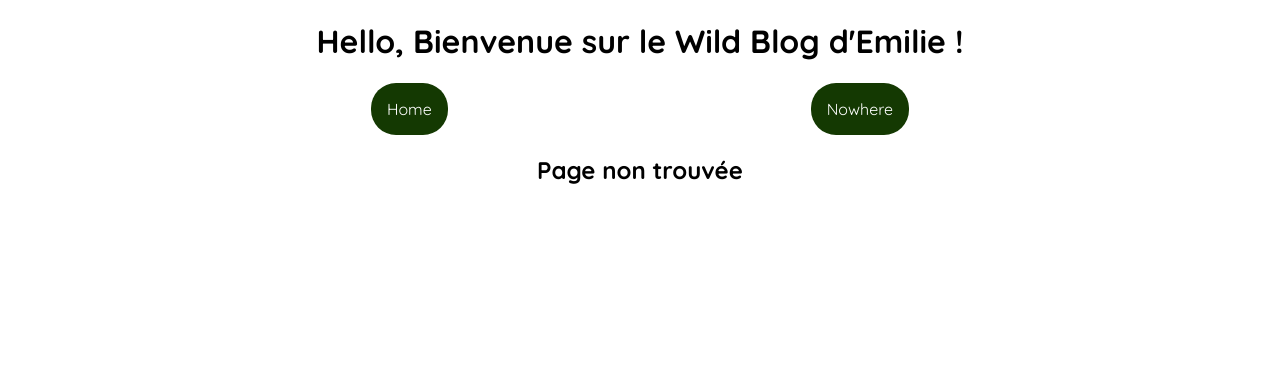
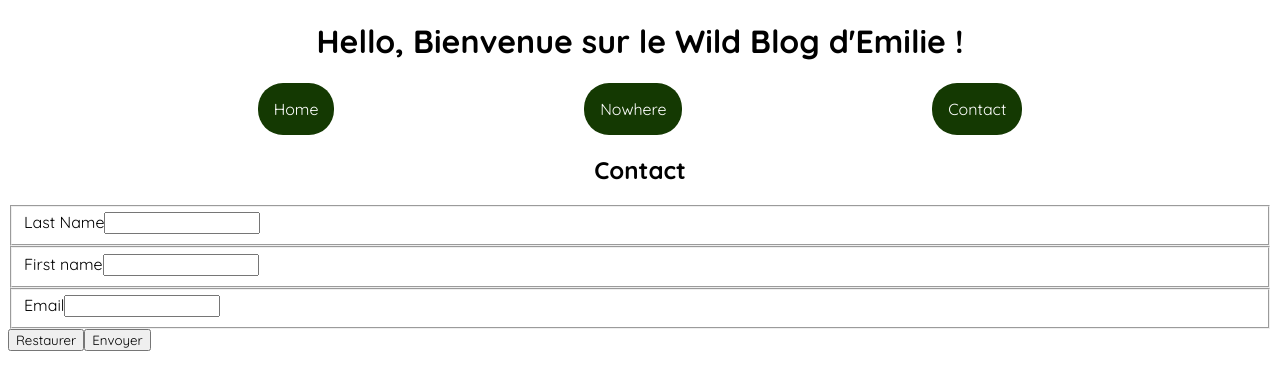
Before and after one commit to EmilieLgt/wild-blog, an Angular app: page /contact in a window 1280 px wide. Shown: the top 390 px of the page. Built offline with nearby package versions, Linux system fonts and the light colour scheme.

Commit message:
add contact page and form

```diff
--- a/src/app/app.component.html
+++ b/src/app/app.component.html
@@ -5,6 +5,7 @@
       <nav>
         <a [routerLink]="['/']">Home</a>
         <a [routerLink]="['/abcd']"> Nowhere</a>
+        <a [routerLink]="['/contact']">Contact</a>
       </nav>
     </div>
 
--- a/src/app/app.routes.ts
+++ b/src/app/app.routes.ts
@@ -2,6 +2,7 @@ import { Routes } from '@angular/router';
 import { HomePageComponent } from './home-page/home-page.component';
 import { NotFoundComponent } from './not-found/not-found.component';
 import { ArticleComponentComponent } from './article-component/article-component.component';
+import { ContactPageComponent } from './contact-page/contact-page.component';
 
 export const routes: Routes = [
   {
@@ -13,6 +14,10 @@ export const routes: Routes = [
     component: ArticleComponentComponent,
   },
   {
+    path: 'contact',
+    component: ContactPageComponent,
+  },
+  {
     path: '**',
     component: NotFoundComponent,
   },
--- /dev/null
+++ b/src/app/contact-page/contact-page.component.html
@@ -0,0 +1,91 @@
+<h2>Contact</h2>
+
+<form #contactForm="ngForm" (ngSubmit)="onSubmit()">
+  <fieldset>
+    <label for="lastname">Last Name</label>
+    <input
+      id="lastname"
+      name="lastname"
+      type="text"
+      [(ngModel)]="newContact.lastname"
+      #lastname="ngModel"
+      required
+      minlength="2"
+      maxlength="15"
+    />
+    @if (lastname.errors && contactForm.submitted) {
+    <div>
+      @if (lastname.errors['required']) {
+      <span>Your lastname is required</span>
+      } @if (lastname.errors['minlength']) {
+      <span>Last name must at least 2 characters long.</span>
+      } @if (lastname.errors['maxlength']) {
+      <span>Lastname must be not longer than 15 characters</span>
+      }
+    </div>
+    }
+  </fieldset>
+
+  <fieldset>
+    <label for="firstname">First name</label>
+    <input
+      id="firstname"
+      name="firstname"
+      type="text"
+      [(ngModel)]="newContact.firstname"
+      #firstname="ngModel"
+      required
+      minlength="2"
+      maxlength="15"
+    />
+    @if (firstname.errors && contactForm.submitted) {
+    <div>
+      @if (firstname.errors['required']) {
+      <span>Your first name is required</span>
+      } @if (firstname.errors['minlength']) {
+      <span>Firstname must be at least 2 characters long.</span>
+      } @if (firstname.errors['maxlength']) {
+      <span>Firstname must be not longer than 15 characters</span>
+      }
+    </div>
+    }
+  </fieldset>
+
+  <fieldset>
+    <label for="email">Email</label>
+    <input
+      id="email"
+      name="email"
+      type="email"
+      [(ngModel)]="newContact.email"
+      #email="ngModel"
+      required
+      email
+    />
+    @if (email.errors && contactForm.submitted) {
+    <div>
+      @if (email.errors['required']) {
+      <span>Your e-mail is required</span>
+      } @if (email.errors['email']) {
+      <span>Your e-mail must be valid.</span>
+      }
+    </div>
+    }
+  </fieldset>
+
+  <button type="reset">Restaurer</button>
+  <button type="submit">Envoyer</button>
+</form>
+
+<!--
+firstname de type text qui doit être validé avec required, minlength à 2 et maxlength à 15
+lastname de type text qui doit être validé avec required, minlength à 2 et maxlength à 15
+email doit être validé avec required et email
+Le message d'erreur pour la validation required doit être : "Le * est requis"
+Avec * = le nom du champ.
+Par exemple : Le prénom est requis
+Le message pour la validation de l'email doit être : L'email est invalide
+Le message pour la validation de maxlength doit être : Le * ne doit pas dépasser 15 caractères.
+Le message pour la validation de minlength doit être : Le * doit comporter au moins 2 caractères.
+Les messages d'erreurs doivent être affichés uniquement après l'envoi du formulaire 😈
+-->
--- /dev/null
+++ b/src/app/contact-page/contact-page.component.ts
@@ -0,0 +1,22 @@
+import { Component } from '@angular/core';
+import { Contact } from '../models/Contact';
+import { FormsModule } from '@angular/forms';
+
+@Component({
+  selector: 'app-contact-page',
+  standalone: true,
+  imports: [FormsModule],
+  templateUrl: './contact-page.component.html',
+  styleUrl: './contact-page.component.scss',
+})
+export class ContactPageComponent {
+  newContact: Contact = {
+    lastname: '',
+    firstname: '',
+    email: '',
+  };
+
+  onSubmit(): void {
+    console.log(this.newContact);
+  }
+}
--- /dev/null
+++ b/src/app/models/Contact.ts
@@ -0,0 +1,5 @@
+export interface Contact {
+  firstname: string;
+  lastname: string;
+  email: string;
+}
```
Also changed, not shown: src/app/contact-page/contact-page.component.scss (added), 1 other file (tests, documents, lock files or other folders).
